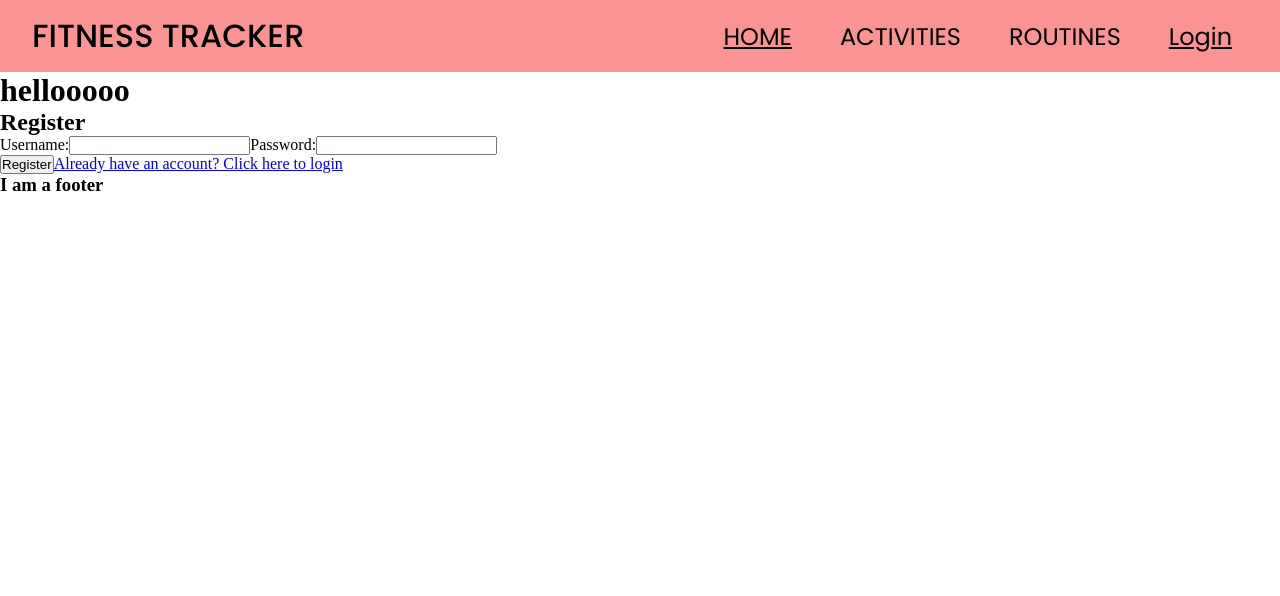
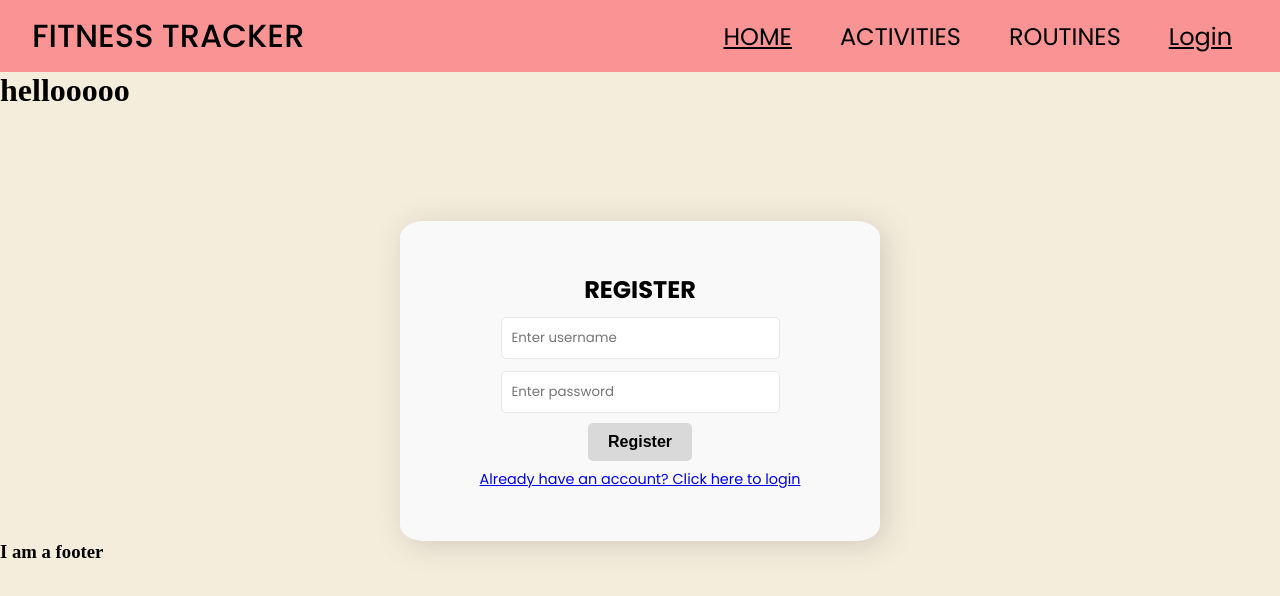
Before and after one commit to INIKITS/FitnessTracker-FrontEnd, a React (Create React App) app: page / in a window 1280 px wide. Shown: the top 596 px of the page. Built offline with nearby package versions, Linux system fonts and the light colour scheme.

Commit message:
styled there register/login modal and added the background color to the main body wrapper of the app

```diff
--- a/public/style.css
+++ b/public/style.css
@@ -9,6 +9,7 @@
 #root {
   width: 100vw;
   height: 100vh;
+  background-color: #f5eddc;
 }
 
 /* #header {
--- a/src/components/Footer.js
+++ b/src/components/Footer.js
@@ -1,9 +1,11 @@
-import React from "react";
+import React from 'react';
 
 function Footer() {
-    return (
-        <h3>I am a footer</h3>
-    )
+  return (
+    <div className='footer'>
+      <h3>I am a footer</h3>
+    </div>
+  );
 }
 
 export default Footer;
--- a/src/components/LoginModal.js
+++ b/src/components/LoginModal.js
@@ -1,6 +1,7 @@
-import React from "react";
-import { Link } from "react-router-dom";
-import { registerUser } from "../api";
+import React from 'react';
+import { Link } from 'react-router-dom';
+import { registerUser } from '../api';
+import '../styles/Login-Register.scss';
 
 function LoginModal(props) {
   const [error, setError] = React.useState(null);
@@ -28,41 +29,44 @@ function LoginModal(props) {
     );
   };
 
-
   return (
     <>
-        <div id="side-bar">
-          <div id="new-post-form">
+      <div id='modal'>
+        <div id='new-post-form'>
           <form onSubmit={handleSubmit}>
-              <h2>Register</h2>
-              <label htmlFor="title">Username:</label>
+            <h2>REGISTER</h2>
+            <div className='form-group'>
               <input
-                type="text"
-                id="login-title"
-                name="login"
+                type='text'
+                id='login-title'
+                name='login'
+                placeholder='Enter username'
                 required={true}
                 onChange={(e) => {
                   setUsername(e.target.value);
                 }}
               ></input>
-              <label htmlFor="body">Password:</label>
+            </div>
+            <div className='form-group'>
               <input
-                type="password"
-                id="login-password"
-                name="password"
+                type='password'
+                id='login-password'
+                name='password'
+                placeholder='Enter password'
                 required={true}
                 onChange={(e) => {
                   setPassword(e.target.value);
                 }}
               ></input>
+            </div>
             {callSuccess ? null : <p>{error}</p>}
-              <button type="submit">Register</button>
-              <Link to="/">Already have an account? Click here to login</Link>
+            <button type='submit'>Register</button>
+            <Link to='/'>Already have an account? Click here to login</Link>
           </form>
         </div>
       </div>
     </>
-    )
+  );
 }
 
 export default LoginModal;
--- /dev/null
+++ b/src/styles/Login-Register.scss
@@ -0,0 +1,58 @@
+#modal {
+  background-color: #f9f9f9;
+  height: 20rem;
+  width: 30rem;
+  display: flex;
+  align-items: center;
+  justify-content: center;
+  margin-left: auto;
+  margin-right: auto;
+  margin-top: 7rem;
+  border-radius: 5%;
+  box-shadow: 5px 4px 30px rgba(87, 87, 87, 0.226);
+  font-family: 'Poppins', sans-serif;
+
+  form {
+    display: flex;
+    align-items: center;
+    justify-content: center;
+    flex-direction: column;
+    h2 {
+      margin-bottom: 0.5rem;
+    }
+
+    .form-group input,
+    .form-group textarea,
+    .form-group select {
+      width: 100%;
+      padding: 10px;
+      border: 1px solid #e6e6e6;
+      border-radius: 5px;
+      margin-top: 2px;
+      margin-bottom: 10px;
+      font-family: inherit;
+    }
+
+    button {
+      padding: 10px 20px;
+      border: 1px solid #000;
+      border-radius: 5px;
+      background: #d9d9d9;
+      color: black;
+      font-size: 16px;
+      font-weight: 700;
+      cursor: pointer;
+      text-align: center;
+      appearance: button;
+      display: flex;
+      align-items: center;
+      justify-content: center;
+      border: none;
+    }
+
+    a {
+      padding-top: 0.5rem;
+      font-size: 0.9rem;
+    }
+  }
+}
```
Lines whose indentation alone changed are shown as unchanged.
